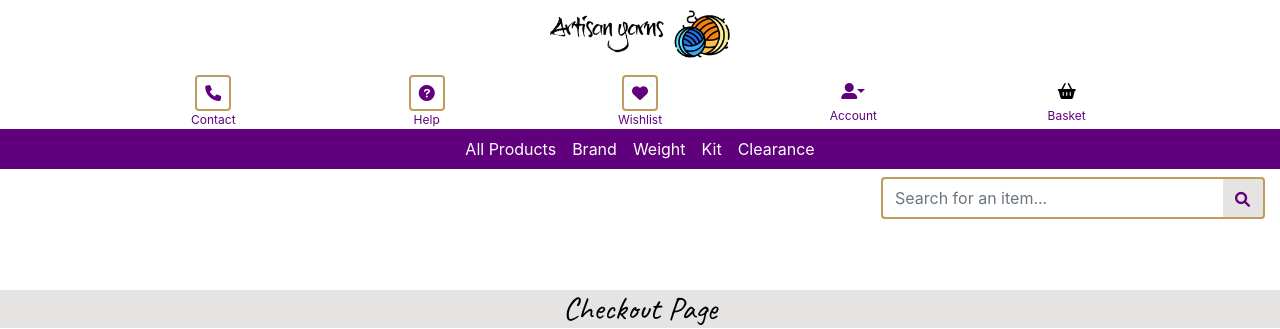
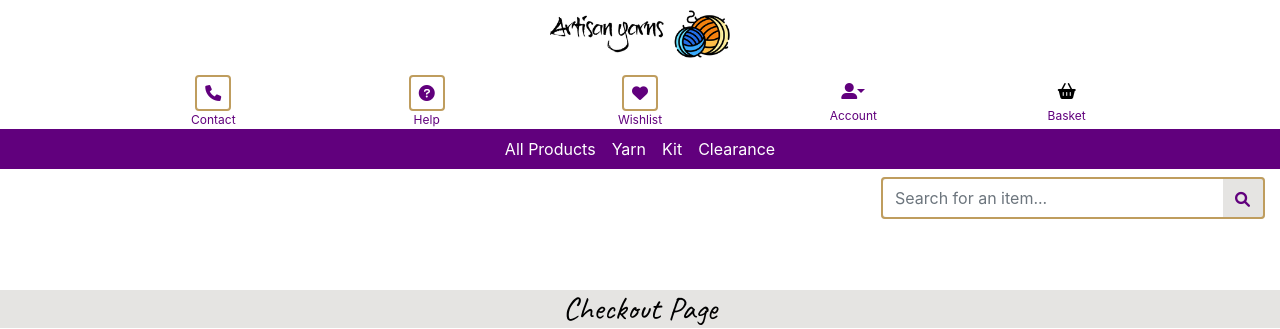
Before and after one commit to StevenWeir038/Artisan-Yarns, a Django app: page /checkout/ in a window 1280 px wide. Shown: the top 329 px of the page. Run offline with Django 3.2, Linux system fonts and the light colour scheme; parts of the project's set-up code (start-up, migrations or seed data) failed here and were passed over; some web fonts are replaced.

Commit message:
Check nav bar and all_product view filter work

```diff
--- a/home/templates/home/index.html
+++ b/home/templates/home/index.html
@@ -13,7 +13,7 @@
             <h4 class="home-img-enter-store">Enter Store</h4>
         </a>
 
-        <a href="" alt="Shop clearance items" aria-label="Shop clearance items"
+        <a href="{% url 'products' %}?category=clearance" alt="Shop clearance items" aria-label="Shop clearance items"
             class="col-12 col-sm-5 p-0 my-2 mx-2 rounded home-img home-img-clearance home-img-2">
             <h4>Clearance</h4>
         </a>
@@ -32,7 +32,7 @@
             class="col-12 col-md-5 col-lg-3 p-0 mx-2 my-2 rounded home-img home-img-4">
             <h4><span>Weight</span></h4>
         </a>
-        <a href="" alt="Shop for kit" aria-label="Shop for needles, hooks and other accessories"
+        <a href="{% url 'products' %}?category=kit" alt="Shop for kit" aria-label="Shop for needles, hooks and other accessories"
             class="col-12 col-md-6 col-lg-3 p-0 mx-2 my-2 rounded home-img home-img-5">
             <h4><span>Kit</span></h4>
         </a>
--- a/products/views.py
+++ b/products/views.py
@@ -11,6 +11,7 @@ def all_products(request):
     """ Show all products including sort by and search queries """
     query = None
     categories = None
+    products = None
 
     # Set up pagination
     products_list = Product.objects.all()
@@ -29,6 +30,10 @@ def all_products(request):
             categories = request.GET['category'].split(',')
             products = products_list.filter(category__name__in=categories)
             categories = Category.objects.filter(name__in=categories)
+
+        # Create search by brand and weight here.  Will need to add to dropdown menu.
+        # Shortcuts from homepage now redundant as individual options needed for
+        # each brand option.
 
         if 'q' in request.GET:
             query = request.GET['q']
--- a/templates/includes/navbar.html
+++ b/templates/includes/navbar.html
@@ -11,16 +11,13 @@
                     <a class="nav-link" href="{% url 'products' %}">All Products</a>
                 </li>
                 <li class="nav-item">
-                    <a class="nav-link" href="#">Brand</a>
+                    <a class="nav-link" href="{% url 'products' %}?category=yarn">Yarn</a>
                 </li>
                 <li class="nav-item">
-                    <a class="nav-link" href="#">Weight</a>
+                    <a class="nav-link" href="{% url 'products' %}?category=kit">Kit</a>
                 </li>
                 <li class="nav-item">
-                    <a class="nav-link" href="#">Kit</a>
-                </li>
-                <li class="nav-item">
-                    <a class="nav-link" href="#">Clearance</a>
+                    <a class="nav-link" href="{% url 'products' %}?category=clearance">Clearance</a>
                 </li>
             </ul>
         </div>
```
